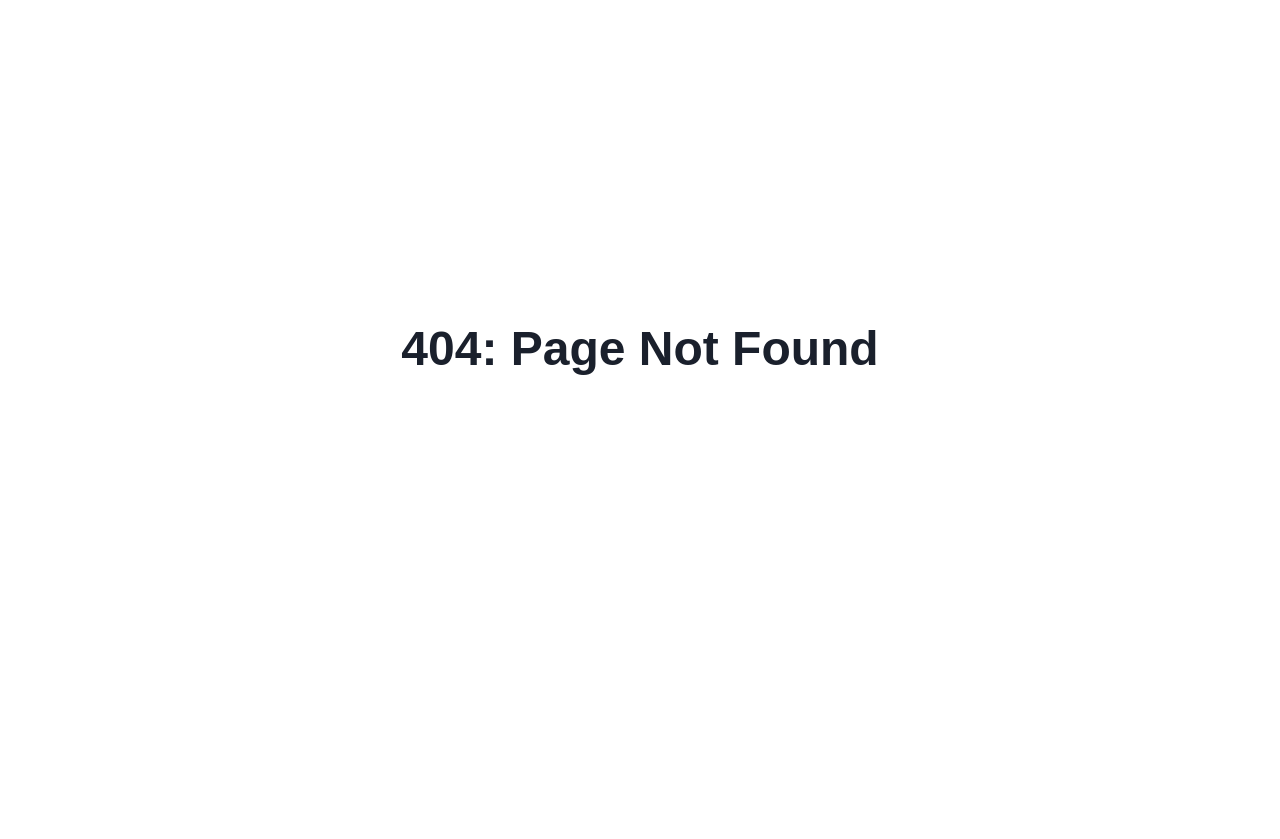
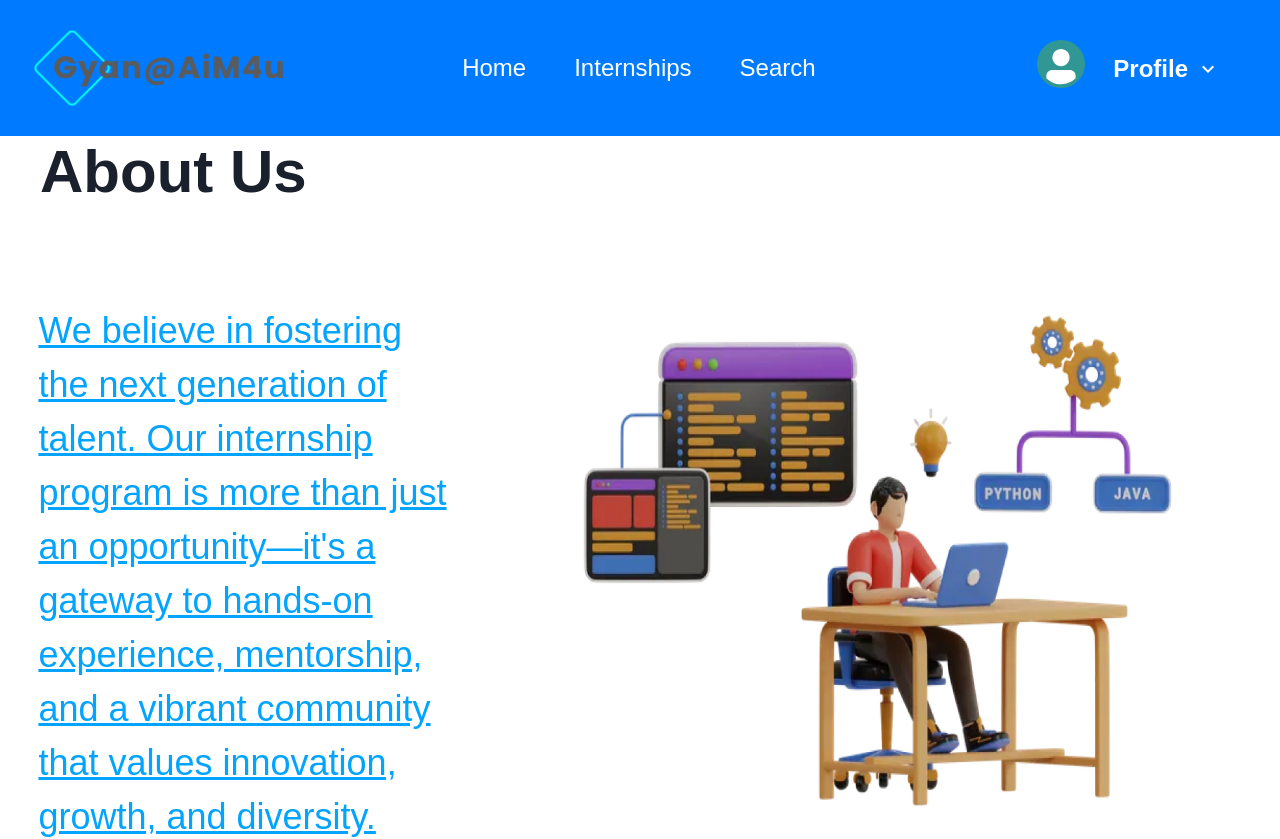
Before and after one commit to urshitakoshti67/Gyan_Frontend, a React (Create React App) app: page /about in a window 1280 px wide. Before the commit this address had no page. Shown: the top 839 px of the page. Before the commit the page ends 800 px from the top, so only its background shows below. Built offline with nearby package versions, Linux system fonts and the light colour scheme.

Commit message:
enabled about us route and commented previous interns part

```diff
--- a/src/App.js
+++ b/src/App.js
@@ -67,7 +67,7 @@ export default function App() {
         <Route path="/applied" element={isAuthenticated ? <Applied /> : <Login />} />
         <Route path="/changePassword" element={isAuthenticated ? <ChangePassword /> : <Login />} />
         <Route path="/internship" element={<Internship />} />
-        {/* <Route path="/about" element={<AboutUs />} /> */}
+        <Route path="/about" element={<AboutUs />} />
         <Route path="/blog" element={<Blogs />} />
         <Route path="/admin" element={isAdmin ? <Admin /> : <p>current user is not admin</p>} />
         <Route path="/applications" element={isAdmin ? <ViewApplication /> : <p>current user is not admin</p>} />
--- a/src/pages/AboutUs.js
+++ b/src/pages/AboutUs.js
@@ -7,10 +7,10 @@ import Footer from '../components/Footer';
 import about from '../images/about.png';
 import { useSelector } from 'react-redux';
 const AboutUs = () => {
-  const {isAdmin} = useSelector((state)=>{return state.user});
+  const { isAdmin } = useSelector((state) => { return state.user });
   return (
     <div>
-      <NavBar isAdmin={isAdmin}/>
+      <NavBar isAdmin={isAdmin} />
       <Heading mx="10" fontSize="6xl">
         About Us
       </Heading>
@@ -61,7 +61,7 @@ const AboutUs = () => {
           </Center>
         </Box>
       </div>
-      <PrevInterns />
+      {/* <PrevInterns /> */}
       <Footer />
     </div>
   );
```
Lines whose indentation alone changed are shown as unchanged.
